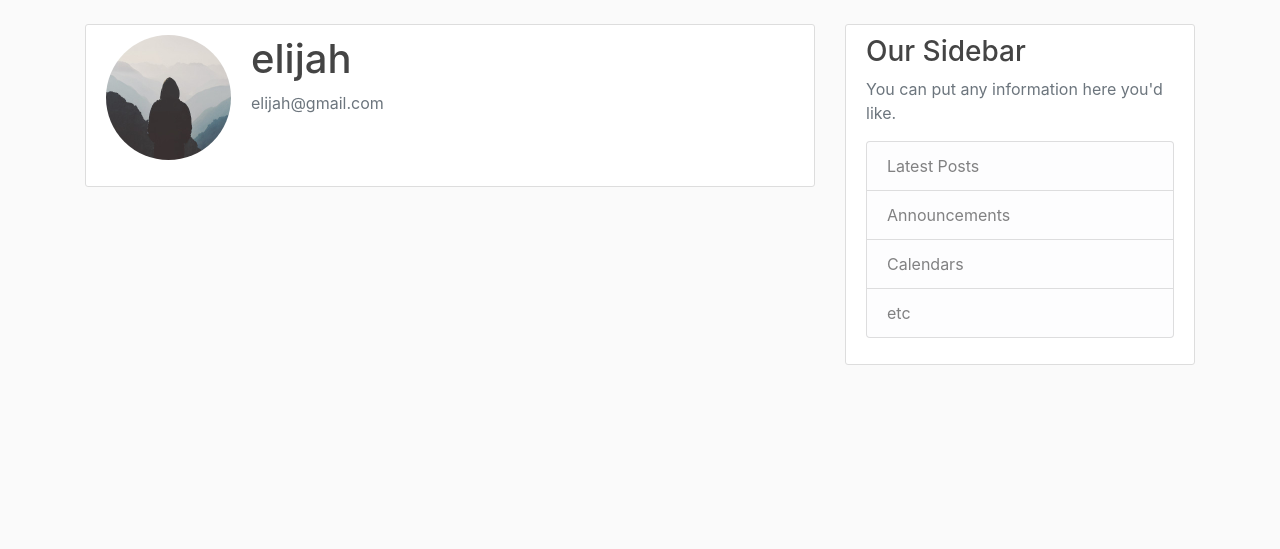
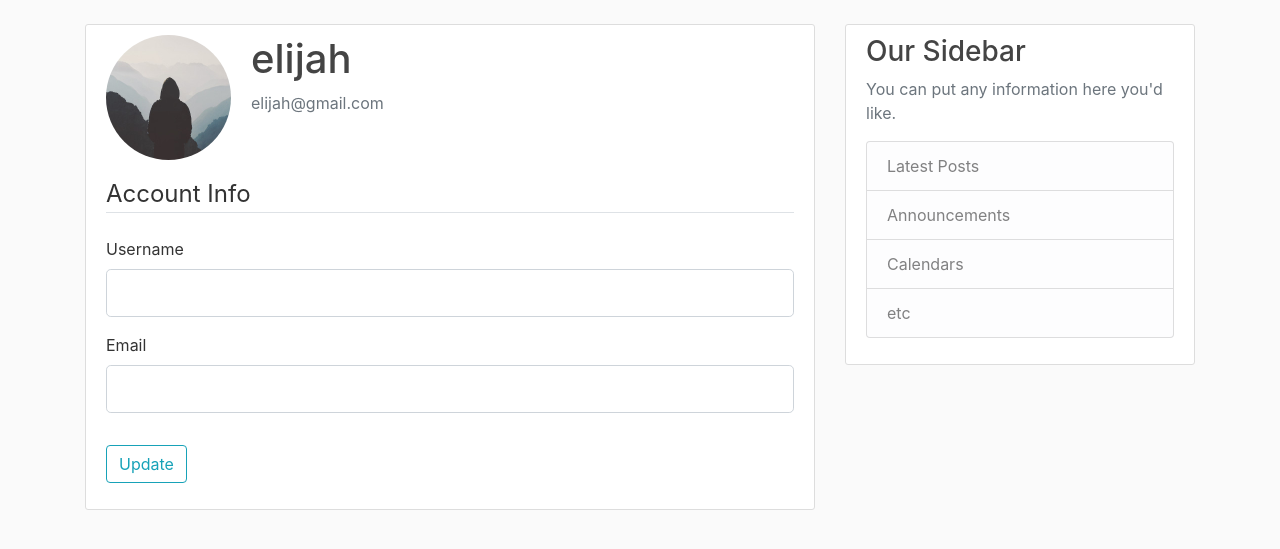
Before and after one commit to ElijahCoding/Flask-Python, a Flask app: page /account in a window 1280 px wide. Shown: the part 56-605 px from the top of the page. Run offline with Flask 2, Linux system fonts and the light colour scheme; a user stored in the database is signed in; some libraries are stand-ins or nearby versions.

Commit message:
update account form

```diff
--- a/Blog/flaskblog/forms.py
+++ b/Blog/flaskblog/forms.py
@@ -2,6 +2,7 @@ from flask_wtf import FlaskForm
 from wtforms import StringField, PasswordField, SubmitField, BooleanField
 from wtforms.validators import DataRequired, Length, Email, EqualTo, ValidationError
 from .models import User
+from flask_login import current_user
 
 
 class RegistrationForm(FlaskForm):
@@ -33,3 +34,24 @@ class LoginForm(FlaskForm):
     password = PasswordField('Password', validators=[DataRequired()])
     remember = BooleanField('Remember Me')
     submit = SubmitField('Login')
+
+
+class UpdateAccountForm(FlaskForm):
+    username = StringField('Username',
+                           validators=[DataRequired(), Length(min=2, max=20)])
+    email = StringField('Email',
+                        validators=[DataRequired(), Email()])
+    submit = SubmitField('Update')
+
+    def validate_username(self, username):
+        # username coming from form
+        if username.data != current_user.username:
+            user = User.query.filter_by(username=username.data).first()
+            if user:
+                raise ValidationError('Username is been taken already.')
+
+    def validate_email(self, email):
+        if email.data != current_user.email:
+            user = User.query.filter_by(email=email.data).first()
+            if user:
+                raise ValidationError('Email is been taken already.')
--- a/Blog/flaskblog/routes.py
+++ b/Blog/flaskblog/routes.py
@@ -1,6 +1,6 @@
 from flask import render_template, url_for, flash, redirect, request
 from flaskblog import app, db, bcrypt
-from flaskblog.forms import RegistrationForm, LoginForm
+from flaskblog.forms import RegistrationForm, LoginForm, UpdateAccountForm
 from flaskblog.models import User, Post
 from flask_login import login_user, current_user, logout_user, login_required
 
@@ -66,5 +66,11 @@ def logout():
 @app.route('/account')
 @login_required
 def account():
+    form = UpdateAccountForm()
     image_file = url_for('static', filename='profile_pics/' + current_user.image_file)
-    return render_template('account.html', title='Account', image_file=image_file)
+    return render_template(
+        'account.html',
+        title='Account',
+        image_file=image_file,
+        form=form
+    )
--- a/Blog/flaskblog/templates/account.html
+++ b/Blog/flaskblog/templates/account.html
@@ -8,5 +8,41 @@
           <p class="text-secondary">{{ current_user.email }}</p>
         </div>
       </div>
+        <form method="POST" action="" enctype="multipart/form-data">
+            {{ form.hidden_tag() }}
+            <fieldset class="form-group">
+                <legend class="border-bottom mb-4">Account Info</legend>
+                <div class="form-group">
+                    {{ form.username.label(class="form-control-label") }}
+
+                    {% if form.username.errors %}
+                        {{ form.username(class="form-control form-control-lg is-invalid") }}
+                        <div class="invalid-feedback">
+                            {% for error in form.username.errors %}
+                                <span>{{ error }}</span>
+                            {% endfor %}
+                        </div>
+                    {% else %}
+                        {{ form.username(class="form-control form-control-lg") }}
+                    {% endif %}
+                </div>
+                <div class="form-group">
+                    {{ form.email.label(class="form-control-label") }}
+                    {% if form.email.errors %}
+                        {{ form.email(class="form-control form-control-lg is-invalid") }}
+                        <div class="invalid-feedback">
+                            {% for error in form.email.errors %}
+                                <span>{{ error }}</span>
+                            {% endfor %}
+                        </div>
+                    {% else %}
+                        {{ form.email(class="form-control form-control-lg") }}
+                    {% endif %}
+                </div>
+            </fieldset>
+            <div class="form-group">
+                {{ form.submit(class="btn btn-outline-info") }}
+            </div>
+        </form>
     </div>
 {% endblock content %}
```
